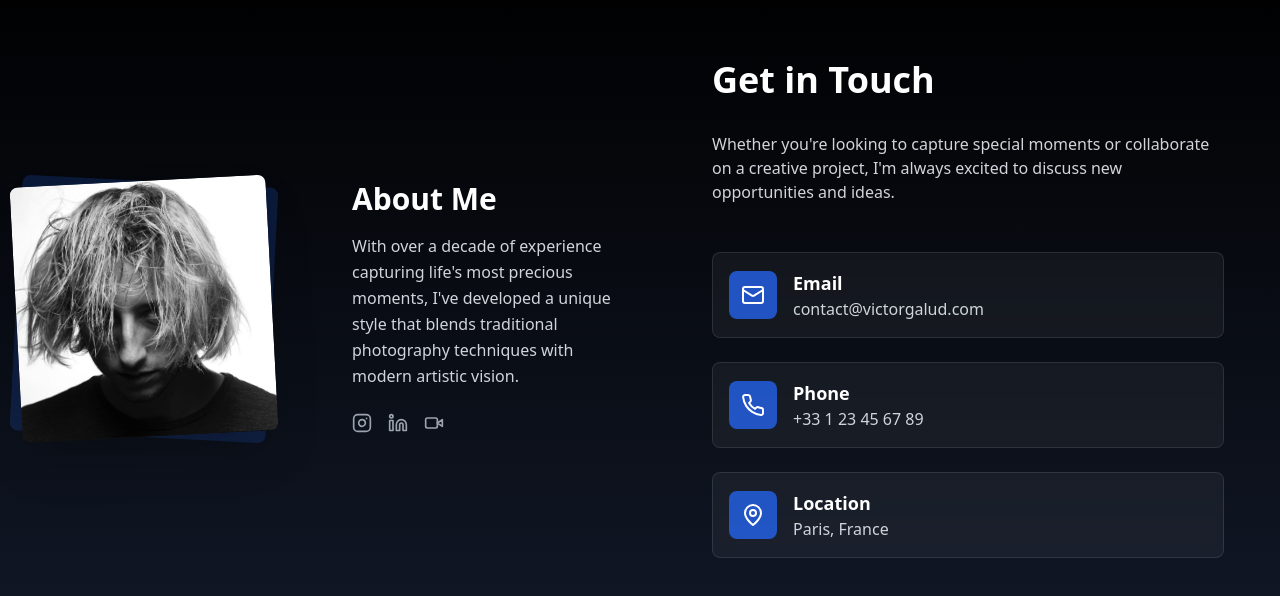
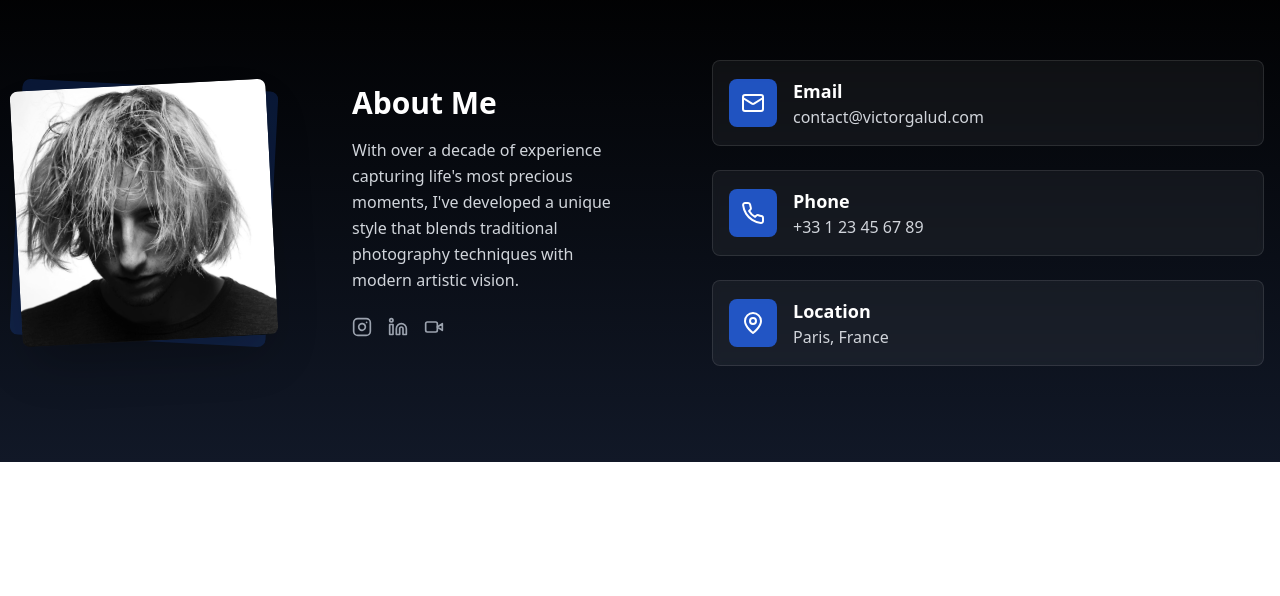
Before and after one commit to estebanbaigts/VictorGalud, a React (Vite) app: page / in a window 1280 px wide. Shown: the part 1636-2232 px from the top of the page. After the commit the page ends 2098 px from the top, so only its background shows below. Built offline with nearby package versions, Linux system fonts and the light colour scheme; no server answers.

Commit message:
[REWORK] remove some text and style css

```diff
--- a/src/components/Contact.tsx
+++ b/src/components/Contact.tsx
@@ -58,12 +58,6 @@ export const Contact: React.FC = () => {
 
             {/* Contact Information */}
             <div className="lg:pl-12">
-              <div className="max-w-lg">
-                <h2 className="text-4xl font-bold mb-8">Get in Touch</h2>
-                <p className="text-gray-300 mb-12">
-                  Whether you're looking to capture special moments or collaborate on a creative project,
-                  I'm always excited to discuss new opportunities and ideas.
-                </p>
 
                 <div className="space-y-6">
                   <div className="group p-4 bg-white/5 backdrop-blur-sm rounded-lg border border-white/10 hover:bg-white/10 transition-colors duration-300">
@@ -115,7 +109,6 @@ export const Contact: React.FC = () => {
               </div>
             </div>
           </div>
-        </div>
     </section>
   );
 };
```
